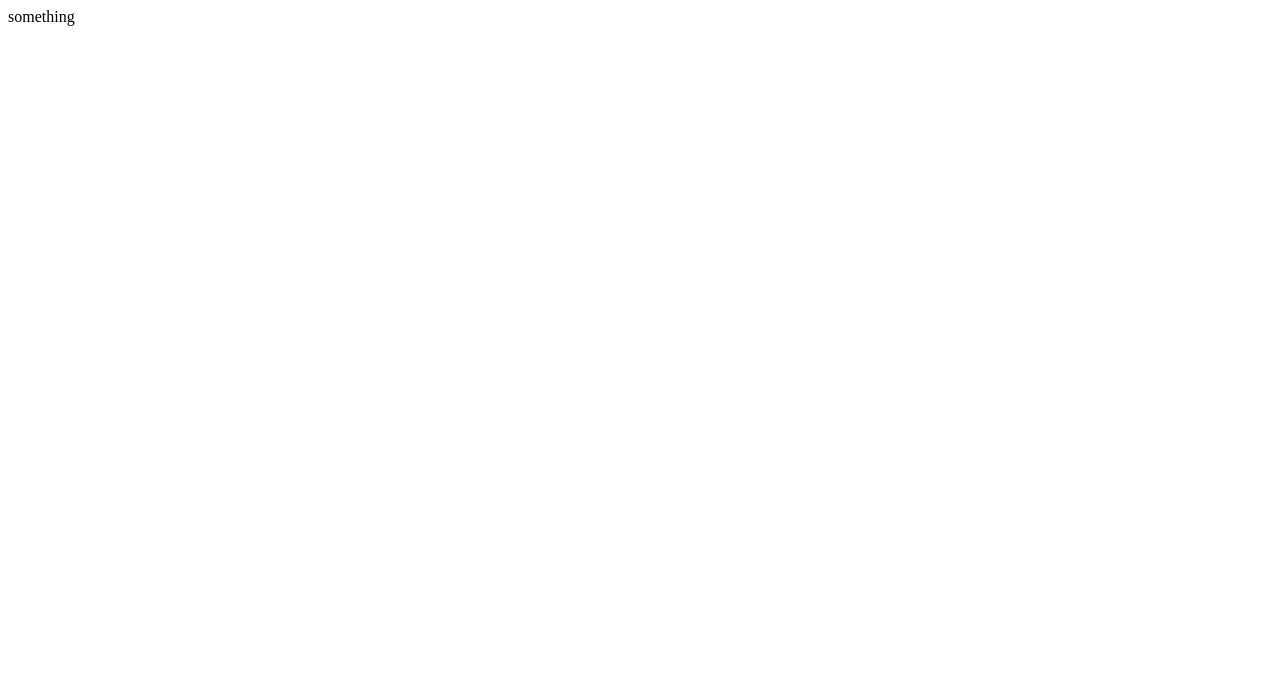
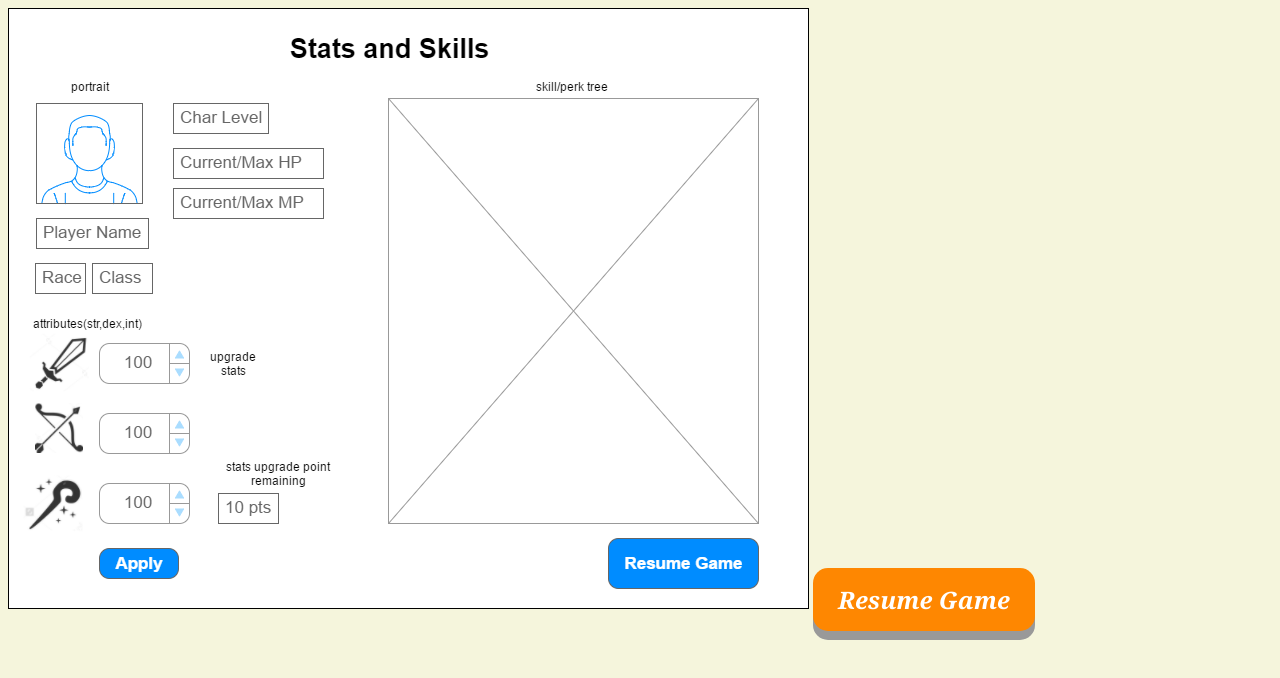
Before and after one commit to MichaelNoseworthy/GUIAssignment2, a plain HTML site: page GameState 08 - Game Stats.html in a window 1280 px wide. Drawn offline with Linux system fonts and the light colour scheme.

Commit message:
Add files via upload

```diff
--- a/GameState 08 - Game Stats.html
+++ b/GameState 08 - Game Stats.html
@@ -1 +1,32 @@
-something
+<!DOCTYPE html>
+<html lang="en">
+<head>
+
+    <meta charset="UTF-8">
+    <title>The Eldar Trolls</title>
+    <link rel="stylesheet" href="tet.css">
+</head>
+<style>
+body {
+    background-color: beige;
+}
+#image
+{
+	position: relative;
+	top: 0;
+	left: 0;
+}
+</style>
+
+<body>
+<div id="image">
+<img src="Stats.png">
+<button id="button1" class="buttonType" onclick="window.location.href='GameState 01 - Game State.html'">Resume Game</button>
+
+</div>
+
+
+</body>
+
+<script src="tet.js"></script>
+</html>
```
Also changed, not shown: Stats.png (added).
